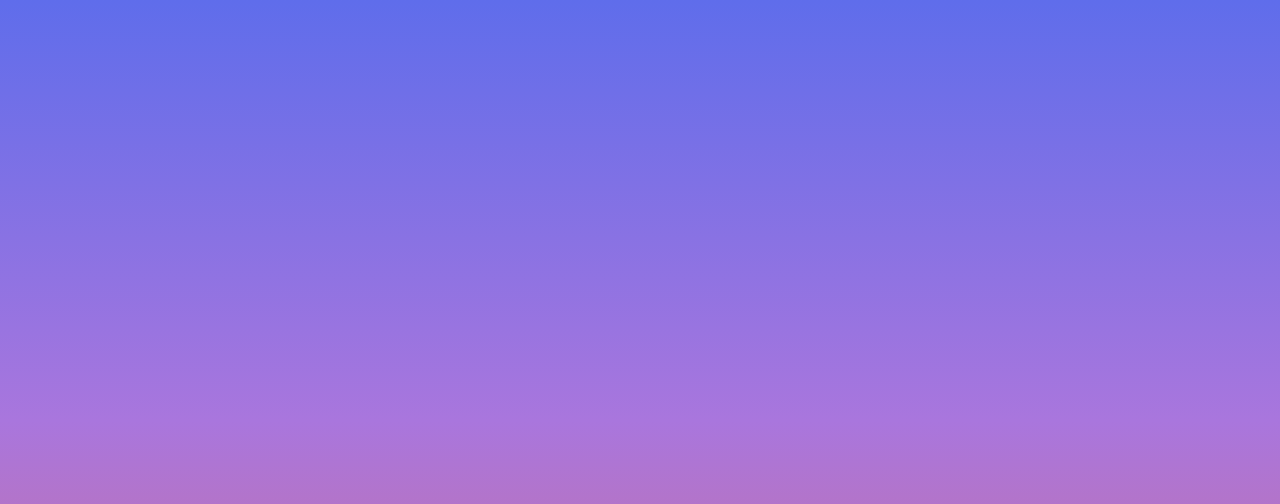
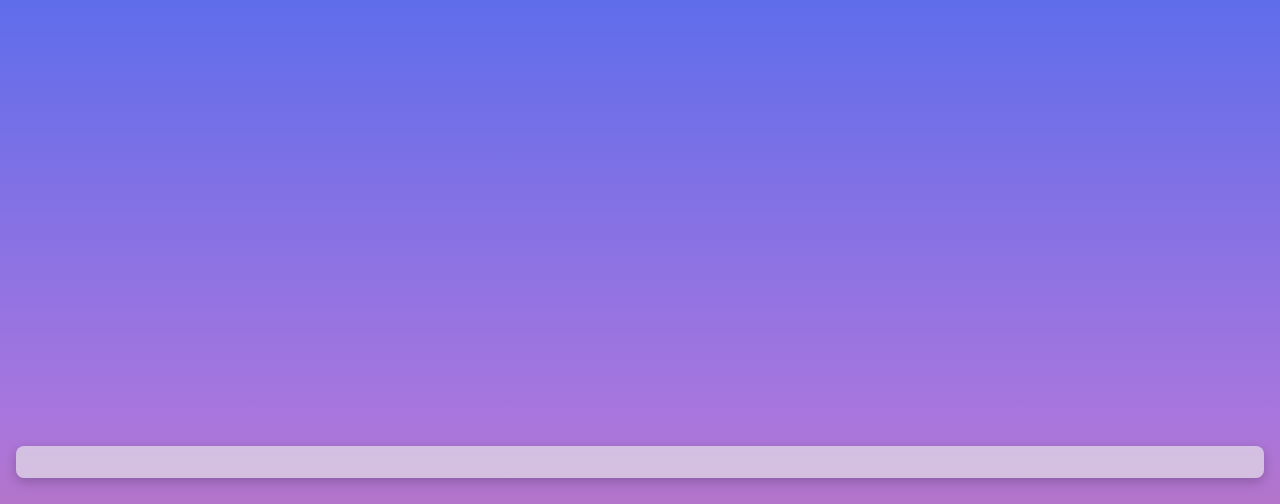
Before and after one commit to avery-pierce/utils.cool, a Gatsby site: page /timer in a window 1280 px wide. Shown: the top 504 px of the page. Built offline with nearby package versions, Linux system fonts and the light colour scheme; Gatsby itself is replaced by a stand-in of ours.

Commit message:
compute lap deltas in timer

```diff
--- a/src/pages/timer.js
+++ b/src/pages/timer.js
@@ -1,8 +1,7 @@
 import React, { useCallback, useState } from 'react';
-import Layout from '../components/Layout'
 import CoolMobileFullscreenLayout from '../components/CoolMobileFullscreenLayout';
 import useCurrentDate from "../hooks/useCurrentDate"
-import CoolText, { CoolTitle } from '../components/CoolText';
+import CoolText from '../components/CoolText';
 
 const Timer = () => {
   const [startDate, setStartDate] = useState(null)
@@ -29,6 +28,8 @@ const Timer = () => {
     })
   }, [])
 
+  const lapD = lapDeltas(startDate, laps)
+
   const isTimerRunning = (!!startDate && !stopDate)
 
   return (
@@ -36,9 +37,16 @@ const Timer = () => {
       <div style={{ padding: "1em", flexGrow: 1 }}>
       </div>
       <div style={{ padding: "1em" }}>
-          {laps.map(lapTime => (
-              <CoolText style={{display: "block"}}>{deltaS(startDate, lapTime)}s</CoolText>
+        <div style={{
+          background: "rgba(233, 233, 233, 0.65)",
+          boxShadow: "0px 4px 12px rgba(0, 0, 0, 0.2)",
+          borderRadius: 8,
+          padding: "1em",
+        }}>
+          {lapD.map((lapTime, i) => (
+            <CoolText style={{display: "block", color: "black"}}>{i+1}. {lapTime.duration}ms ({lapTime.delta})</CoolText>
           ))}
+        </div>
       </div>
       <div style={{ padding: "1em" }}>
         <CoolText bold style={{
@@ -94,6 +102,35 @@ function CoolButton({ children, onClick, style, disabled, ...props}) {
   )
 }
 
+function lapDeltas(startTime, lapTimes) {
+  const lapDurations = lapTimes.map((date, i, allTimes) => {
+    const previousStop = (i === 0 ? startTime : allTimes[i - 1])
+    const lapDuration = date.getTime() - previousStop.getTime()
+    return {
+      date,
+      duration: lapDuration,
+    }
+  })
+  return lapDurations.map((duration, i, allDurations) => {
+    if (i === 0) {
+      return {
+        ...duration,
+        delta: null,
+      }
+    } else {
+      console.log("d", duration)
+      const prevDuration = allDurations[i - 1]
+      console.log("prev", prevDuration)
+      const delta = duration.duration - prevDuration.duration
+      console.log("delta", delta)
+      return {
+        ...duration,
+        delta,
+      }
+    }
+  })
+}
+
 function deltaS(date1, date2) {
   const deltams = Math.abs(date1.getTime() - date2.getTime())
   return deltams / 1000
```
